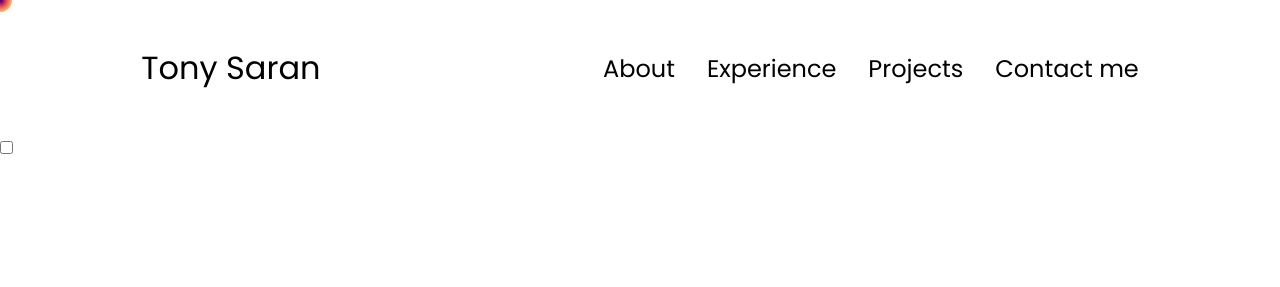
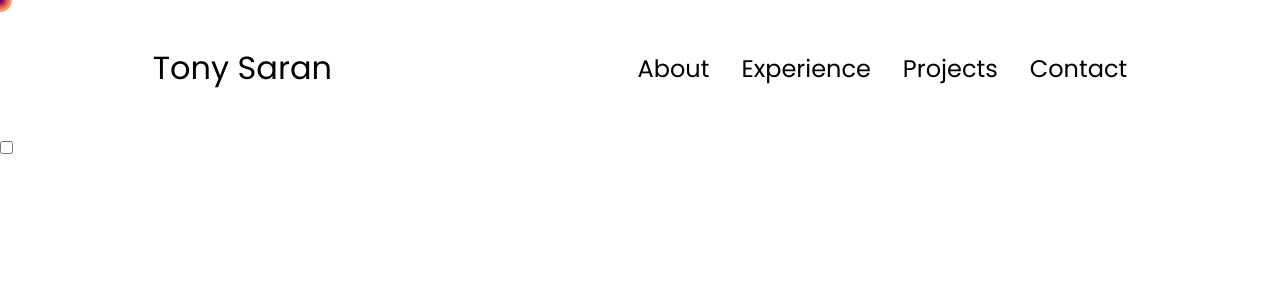
Before and after one commit to Saran-Kumar-M/Portfolio-website, a plain HTML site: page index.html in a window 1280 px wide. Shown: the top 287 px of the page. Drawn offline with Linux system fonts and the light colour scheme.

Commit message:
Update index.html

```diff
--- a/index.html
+++ b/index.html
@@ -40,7 +40,7 @@
           <li><a href="#about">About</a></li>
           <li><a href="#experience">Experience</a></li>
           <li><a href="#projects">Projects</a></li>
-          <li><a href="#contact">Contact me</a></li>
+          <li><a href="#contact">Contact</a></li>
         </ul>
       </div>
 
```
